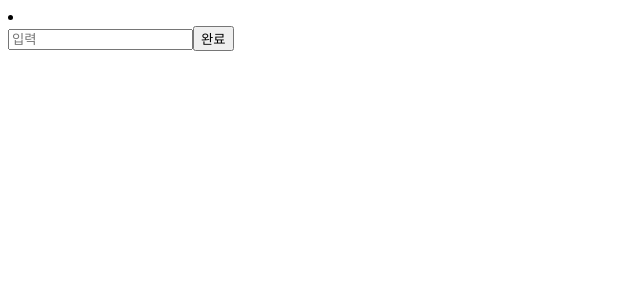
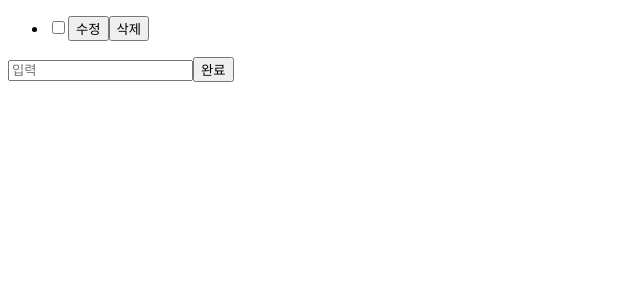
Before and after one commit to imfreeman1/wanted-pre-onboarding-frontend, a React (Create React App) app: page /todo in a window 1280 px wide. Both pictures are taken after a click on the button "완료". Shown: the top 300 px of the page, without its empty margins (0-640 px from the left). Built offline with nearby package versions, Linux system fonts and the light colour scheme.

Commit message:
component 분할작업 시작

```diff
--- a/src/Component/Todo/index.jsx
+++ b/src/Component/Todo/index.jsx
@@ -1,31 +1,49 @@
-import React, { useState } from "react";
+import React, { useCallback, useReducer, useState } from "react";
 import Input from "../Input";
 import Button from "../Button";
+import { TodoDispatch, TodoTask } from "../../Context/todoContext";
+import { todoReducer } from "../../Context/todoReducer";
+import { TODO_ACTION } from "../../Context/action";
+import TodoItem from "../TodoItem";
+
+const initTodoList = [];
+
+/*
+initState = [
+  {
+    id: number or uuid,
+    content : string,
+    isCompleted : boolean
+}
+]
+*/
 
 const TodoContainer = () => {
   const [todo, setTodo] = useState("");
-  const [todoList, setTodoList] = useState([]);
+  const [todoList, dispatch] = useReducer(todoReducer, initTodoList);
+  const onChange = useCallback((e) => {
+    setTodo(e.target.value);
+  }, []);
+  const handleSubmit = useCallback(() => {
+    dispatch({ type: TODO_ACTION.ADD, payload: todo });
+    setTodo("");
+  }, [dispatch, todo]);
 
-  const onChange = (e) => {
-    setTodo(e.target.value);
-  };
-  const handleSubmit = (e) => {
-    setTodoList((s) => [...s, todo]);
-    setTodo("");
-  };
   return (
-    <div>
-      {todoList?.map((todos) => (
-        <li>
-          <div>
-            <span>{todos}</span>
-          </div>
-        </li>
-      ))}
-      <Input placeholder="입력" value={todo} onChange={onChange} />
-      <Button children={"완료"} onClick={handleSubmit} />
-    </div>
+    <TodoTask.Provider value={todoList}>
+      <TodoDispatch.Provider value={dispatch}>
+        <div>
+          <ul>
+            {todoList?.map((s) => (
+              <TodoItem todo={s} />
+            ))}
+          </ul>
+          <Input placeholder="입력" value={todo} onChange={onChange} />
+          <Button children={"완료"} onClick={handleSubmit} />
+        </div>
+      </TodoDispatch.Provider>
+    </TodoTask.Provider>
   );
 };
 
-export default TodoContainer;
+export default React.memo(TodoContainer);
--- /dev/null
+++ b/src/Component/TodoItem/index.jsx
@@ -0,0 +1,42 @@
+import React, { useContext, useState, useCallback } from "react";
+import Button from "../Button";
+import Input from "../Input";
+import { TodoDispatch } from "../../Context/todoContext";
+import { TODO_ACTION } from "../../Context/action";
+
+const TodoItem = ({ todo }) => {
+  const dispatch = useContext(TodoDispatch);
+  const [isEditing, setIsEditing] = useState(false);
+  const handleEditing = useCallback(() => {
+    setIsEditing(!isEditing);
+  });
+  const handleReWrite = useCallback((task) => {});
+  const handleRemove = useCallback((id) => {
+    dispatch({ type: TODO_ACTION.REMOVE, payload: id });
+  }, []);
+  return (
+    <li key={todo.id}>
+      <div>
+        <Input type="checkbox" />
+        {!isEditing ? (
+          <>
+            <span>{todo.content}</span>
+            <Button children={"수정"} onClick={handleEditing} />
+          </>
+        ) : (
+          <>
+            <Input
+              type="text"
+              value={todo.content}
+              onChange={() => handleReWrite(todo.id)}
+            />
+            <Button children={"완료"} onClick={handleEditing} />
+          </>
+        )}
+        <Button children={"삭제"} onClick={() => handleRemove(todo.id)} />
+      </div>
+    </li>
+  );
+};
+
+export default TodoItem;
```
